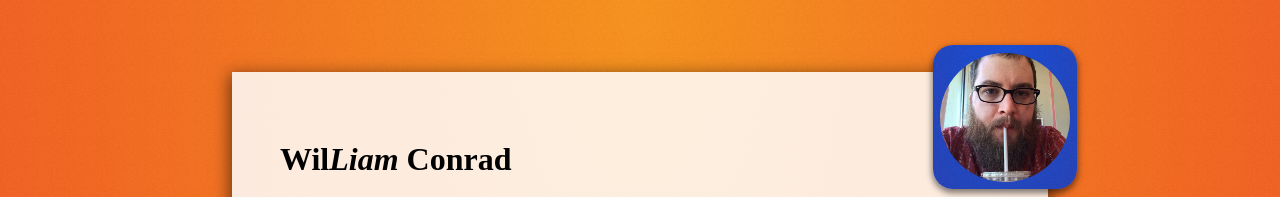
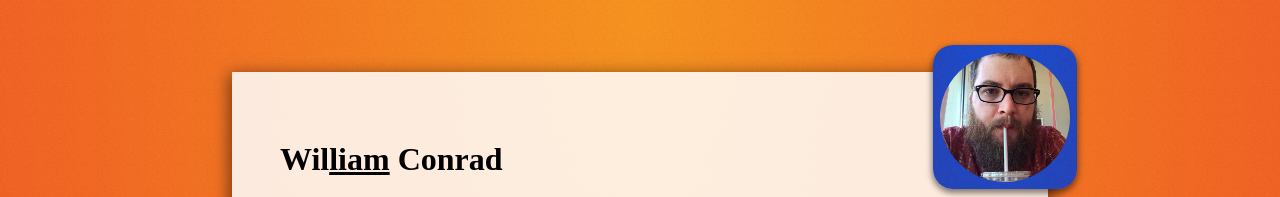
Before and after one commit to storskegg/storskegg.github.io, a plain HTML site: page index.html in a window 1280 px wide. Shown: the top 197 px of the page. Drawn offline with nearby package versions, Linux system fonts and the light colour scheme.

Commit message:
the em looks weird

```diff
--- a/index.html
+++ b/index.html
@@ -15,7 +15,7 @@
   <div class="mug_wrap">
     <figure class="liams_mug"></figure>
   </div>
-  <h1>Wil<em>Liam</em> Conrad</h1>
+  <h1>Wil<u>liam</u> Conrad</h1>
   <div class="two columns">
     <section class="meta">
       <address class="physical">1924 DuPont Dr #3, Janesville, WI 53546</address>
```
